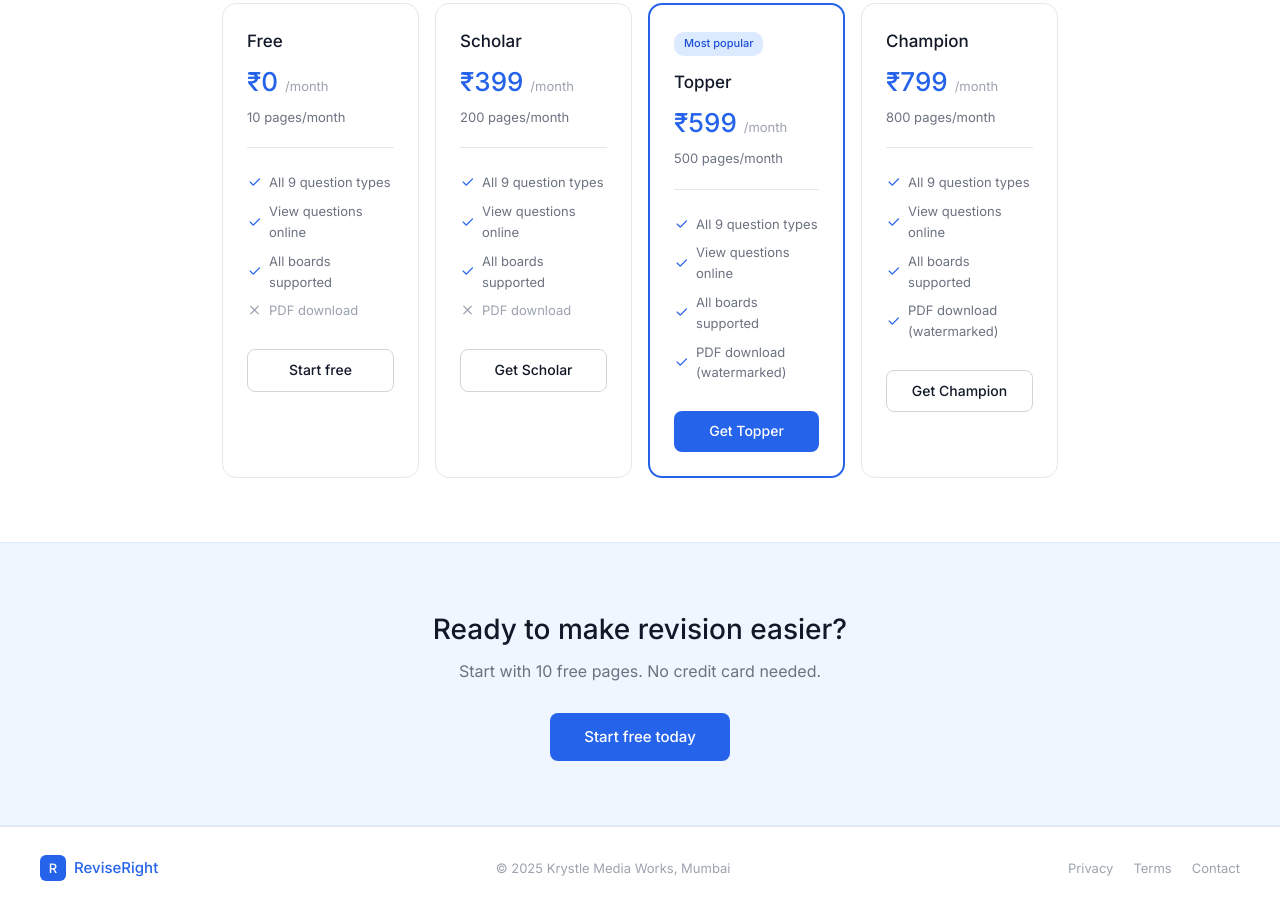
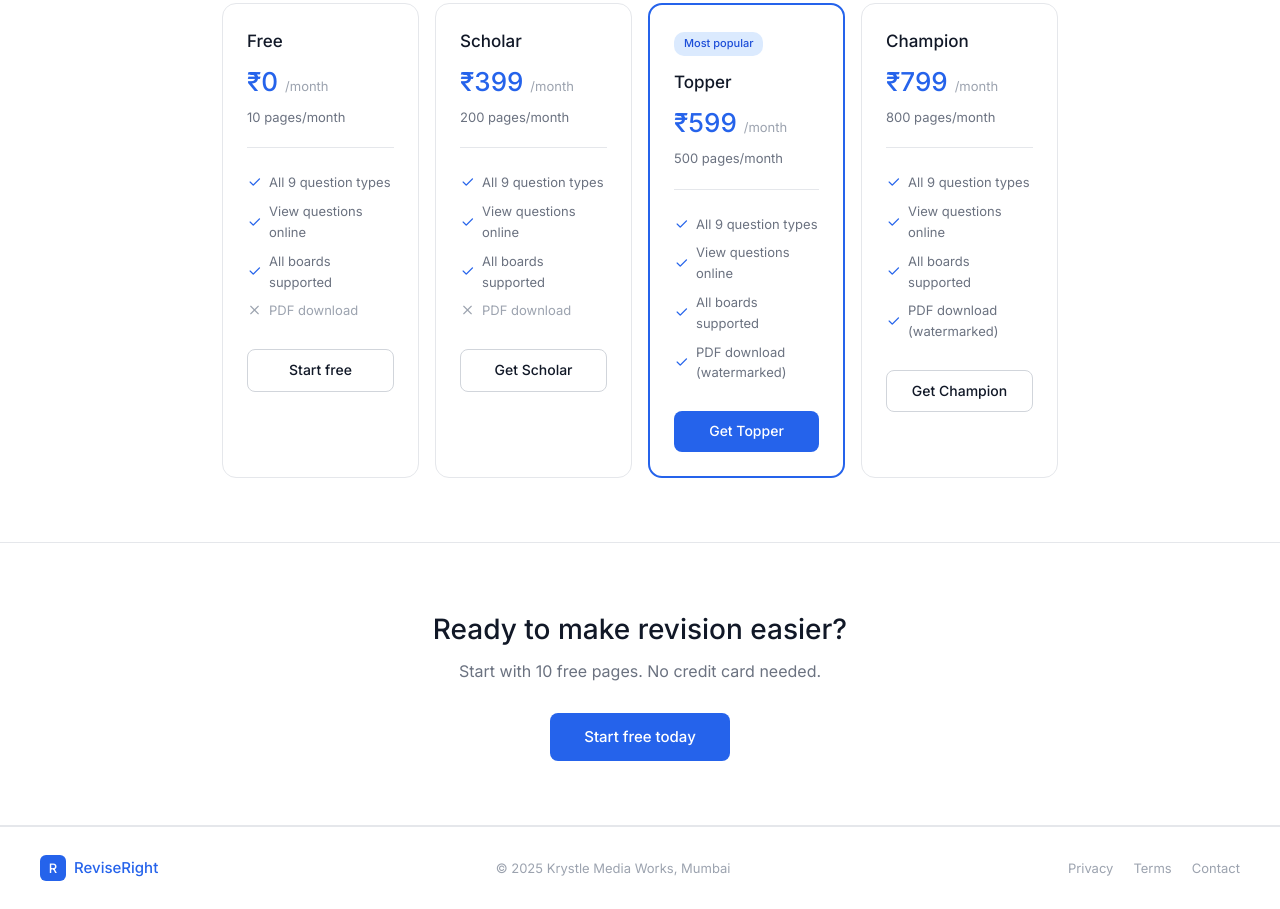
Before and after one commit to richardukkan/reviseright-homepage, a plain HTML site: page index.html in a window 1280 px wide. Shown: the part 2639-3548 px from the top of the page. Drawn offline with Linux system fonts and the light colour scheme.

Commit message:
Update index.html

```diff
--- a/index.html
+++ b/index.html
@@ -373,9 +373,9 @@
   .rr-cta {
     text-align: center;
     padding: 4rem 2rem;
-    background: var(--blue-light);
-    border-top: 1px solid var(--blue-mid);
-    border-bottom: 1px solid var(--blue-mid);
+    background: #ffffff;
+    border-top: 1px solid var(--border);
+    border-bottom: 1px solid var(--border);
   }
   .rr-cta h2 { font-size: 28px; font-weight: 500; color: var(--text-primary); margin-bottom: 0.5rem; }
   .rr-cta p { font-size: 16px; color: var(--text-secondary); margin-bottom: 1.75rem; }
```
